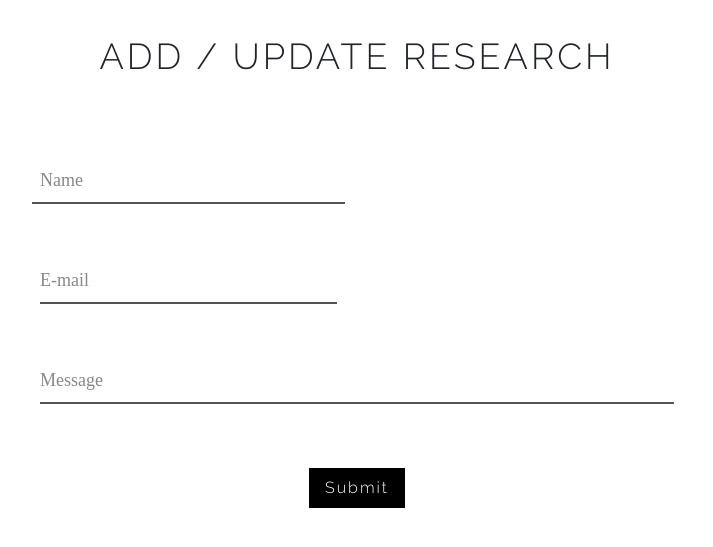
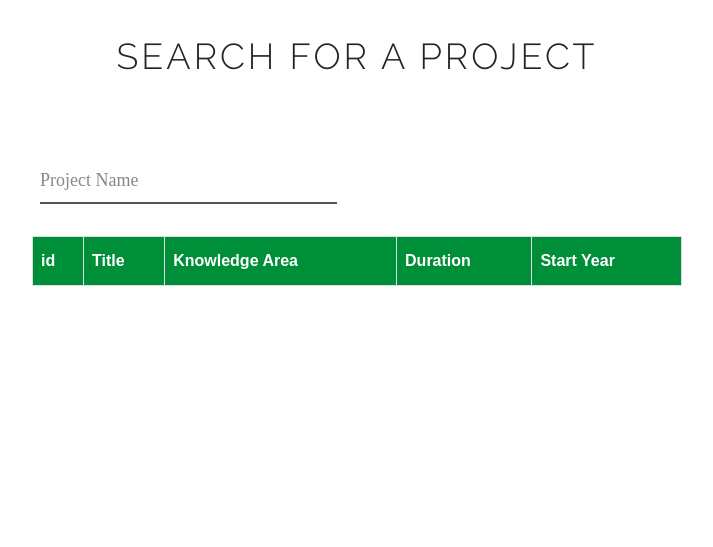
Before and after one commit to johnnyzaet08/BDAvanzadas-Grafos, a Flask app: page /search_project in a window 1280 px wide. Shown: the part 104-651 px from the top of the page, without its empty margins (283-996 px from the left). Run offline with Flask 3, Linux system fonts and the light colour scheme; the visitor is signed in with stand-in values (Sample User, id 1); lists and menus that the app fills with data are empty; some libraries are stand-ins or nearby versions; some web fonts are replaced.

Commit message:
[add]  Search for a project

```diff
--- a/api.py
+++ b/api.py
@@ -229,6 +229,28 @@ def findResearcherByName(name):
         print(f"An error occurred: {e}")
         socketio.emit("findResearcherByNameAPI/get", e)
 
+
+@socketio.on("findProjectByNameAPI")
+def findProjectByName(name):
+    query = ("MATCH (p:Proyecto) WHERE p.titulo_proyecto =~ '(?i).*{name}.*'RETURN p.idPry as ".format(name=name) +
+             "idPry,p.titulo_proyecto as "
+             "titulo_proyecto , p.area_conocimiento as area_conocimiento, p.anno_inicio as anno_inicio, p.duracion_meses as duracion_meses, p.area_conocimiento "
+             "AS proyecto, [(i:Investigador)-[:participaEn]->(p) | {nombre_completo: i.nombre_completo, "
+             "titulo_academico: i.titulo_academico, institucion: i.institucion, email: i.email, id:i.id}] AS "
+             "investigadores,"
+             "[(pub:Publicacion)<-[:sePublicaEn]-(p) | {titulo_publicacion: pub.titulo_publicacion, anno_publicacion: "
+             "pub.anno_publicacion, nombre_revista: pub.nombre_revista}] AS publicaciones;")
+    print(query)
+    try:
+        with get_neo4j_session() as session:
+            resultado = session.run(query)
+            data = resultado.data()
+            json_data = [dict(record) for record in data]
+            socketio.emit("findProjectByNameAPI/get", json_data)
+    except Exception as e:
+        print(f"An error occurred: {e}")
+        socketio.emit("findProjectByNameAPI/get", e)
+
 '''
 #############################CONSULTAS#########################################
 #Esta función es solo una consulta, al ingresar el query se obtiene las 5  areas de interés con más proyectos y la cantidad de proyectos inscritos en este.
--- /dev/null
+++ b/static/javascript/search_project.js
@@ -0,0 +1,151 @@
+const socket = io.connect('http://localhost:5000');
+socket.on('connect', () => {
+    console.log('Connected to server, search_researchers');
+});
+let researchers = [];
+let projects = [];
+let publications = [];
+let selectedProject = null;
+
+socket.on("findProjectByNameAPI/get", (data) => {
+    console.log(data);
+    const tabla = document.getElementById("projects");
+    const tbody = tabla.getElementsByTagName("tbody")[0];
+    data.forEach(element => {
+        projects.push(element);
+        console.log(element);
+        const fila = document.createElement("tr");
+        fila.id = element.idPry;
+        fila.onclick = function() {
+            const project = projects.find(project => project.idPry === element.idPry);
+            researchers = project.investigadores;
+            publications = project.publicaciones;
+            selectedProject = project.titulo_proyecto;
+            getResearchers();
+            getPublications();
+        }
+
+        const id = document.createElement("td");
+        id.textContent = element.idPry;
+        fila.appendChild(id);
+
+        const title = document.createElement("td");
+        title.textContent = element.titulo_proyecto;
+        fila.appendChild(title);
+
+        const knowledge = document.createElement("td");
+        knowledge.textContent = element.area_conocimiento;
+        fila.appendChild(knowledge);
+
+        const duration = document.createElement("td");
+        duration.textContent = element.duracion_meses + " months";
+        fila.appendChild(duration);
+
+        const start_year = document.createElement("td");
+        start_year.textContent = element.anno_inicio;
+        fila.appendChild(start_year);
+
+
+
+        tbody.appendChild(fila);
+    });
+});
+
+getResearchers = function() {
+    const researcher_projects = document.getElementById("researcher_projects");
+    researcher_projects.textContent = `${selectedProject} has the following researchers:`;
+    const researchers_table = document.getElementById("researchers");
+    const tbody = researchers_table.getElementsByTagName("tbody")[0];
+    tbody.innerHTML = "";
+    researchers_table.style.display = "block";
+    console.log(researchers);
+    console.log(selectedProject)
+    researchers.forEach(element => {
+        const fila = document.createElement("tr");
+
+        const id = document.createElement("td");
+        id.textContent = element.id;
+        fila.appendChild(id);
+
+        const name = document.createElement("td");
+        name.textContent = element.nombre_completo;
+        fila.appendChild(name);
+
+        const degree = document.createElement("td");
+        degree.textContent = element.titulo_academico;
+        fila.appendChild(degree);
+
+        const institution = document.createElement("td");
+        institution.textContent = element.institucion;
+        fila.appendChild(institution);
+
+        const email = document.createElement("td");
+        email.textContent = element.email
+        fila.appendChild(email);
+
+        tbody.appendChild(fila);
+    });
+}
+
+getPublications = function() {
+    const publication_projects = document.getElementById("publication_projects");
+    publication_projects.textContent = `${selectedProject} has the following publications:`;
+    const publications_table = document.getElementById("publications");
+    const tbody = publications_table.getElementsByTagName("tbody")[0];
+    tbody.innerHTML = "";
+    publications_table.style.display = "block";
+    console.log(publications);
+    console.log(selectedProject)
+    publications.forEach(element => {
+        const fila = document.createElement("tr");
+
+        const title = document.createElement("td");
+        title.textContent = element.titulo_publicacion;
+        fila.appendChild(title);
+
+        const journal = document.createElement("td");
+        journal.textContent = element.nombre_revista;
+        fila.appendChild(journal);
+
+        const year = document.createElement("td");
+        year.textContent = element.anno_publicacion;
+        fila.appendChild(year);
+
+
+
+        tbody.appendChild(fila);
+    });
+}
+
+document.addEventListener('DOMContentLoaded', function() {
+    const nameInput = document.getElementById('name');
+    const researcher_projects = document.getElementById("researcher_projects");
+
+    function getProject() {
+        // Clear researchers
+        researcher_projects.textContent = ``;
+        const researchers_table = document.getElementById("researchers");
+        researchers_table.style.display = "none";
+        const body = researchers_table.getElementsByTagName("tbody")[0];
+        body.innerHTML = "";
+        projects = [];
+
+        // Clear publications
+        const publication_projects = document.getElementById("publication_projects");
+        publication_projects.textContent = ``;
+        const publications_table = document.getElementById("publications");
+        publications_table.style.display = "none";
+        const body2 = publications_table.getElementsByTagName("tbody")[0];
+        body2.innerHTML = "";
+        publications = [];
+
+        //clear table
+        const tabla = document.getElementById("projects");
+        const tbody = tabla.getElementsByTagName("tbody")[0];
+        tbody.innerHTML = "";
+        let researcher = document.getElementById("name").value;
+        socket.emit("findProjectByNameAPI", researcher);
+    }
+
+    nameInput.addEventListener('input', getProject);
+});
--- a/templates/search_project.html
+++ b/templates/search_project.html
@@ -6,32 +6,60 @@
     <html>
 
     <head>
-   <title>Mantenimiento de Investigadores</title>
+        <title>Search for a Project</title>
         <link rel="stylesheet" href="{{ url_for('static', filename='css/forms.css') }}">
-   <script src="{{ url_for('static', filename='javascript/form.js') }}"></script>
+        <script src="{{ url_for('static', filename='javascript/search_project.js') }}"></script>
     </head>
 
     <body>
 
     <section class="get-in-touch">
-      <h1 class="title">Add / Update Research</h1>
+        <h1 class="title">Search for a Project</h1>
         <form class="contact-form row">
-         <div class="form-field x-50">
+            <div class="form-field col x-50">
                 <input id="name" class="input-text js-input" type="text" required>
-            <label class="label" for="name">Name</label>
-         </div>
-         <div class="form-field col x-50">
-            <input id="email" class="input-text js-input" type="email" required>
-            <label class="label" for="email">E-mail</label>
-         </div>
-         <div class="form-field col x-100">
-            <input id="message" class="input-text js-input" type="text" required>
-            <label class="label" for="message">Message</label>
-         </div>
-         <div class="form-field col x-100 align-center">
-            <input class="submit-btn" type="submit" value="Submit">
+                <label class="label" for="name">Project Name</label>
             </div>
         </form>
+        <table id="projects">
+            <thead>
+            <tr>
+                <th>id</th>
+                <th>Title</th>
+                <th>Knowledge Area</th>
+                <th>Duration</th>
+                <th>Start Year</th>
+            </tr>
+            </thead>
+            <tbody>
+            </tbody>
+        </table>
+        <h4 id="researcher_projects" ></h4>
+        <table id="researchers" style="display: none">
+            <thead>
+            <tr>
+                <th>id</th>
+                <th>Name</th>
+                <th>Degree</th>
+                <th>Institution</th>
+                <th>Email</th>
+            </tr>
+            </thead>
+            <tbody>
+            </tbody>
+        </table>
+        <h4 id="publication_projects"></h4>
+        <table id="publications" style="display: none">
+            <thead>
+            <tr>
+                <th>Title</th>
+                <th>Journal</th>
+                <th>Publication Year</th>
+            </tr>
+            </thead>
+            <tbody>
+            </tbody>
+        </table>
     </section>
 
     </body>
--- a/templates/search_researcher.html
+++ b/templates/search_researcher.html
@@ -6,7 +6,7 @@
     <html>
 
     <head>
-        <title>Top 5 Knowledge Areas</title>
+        <title>Search for a Researcher</title>
         <link rel="stylesheet" href="{{ url_for('static', filename='css/forms.css') }}">
         <script src="{{ url_for('static', filename='javascript/search_researcher.js') }}"></script>
     </head>
```
Also changed, not shown: 1 other file. Lines whose indentation alone changed are shown as unchanged.
